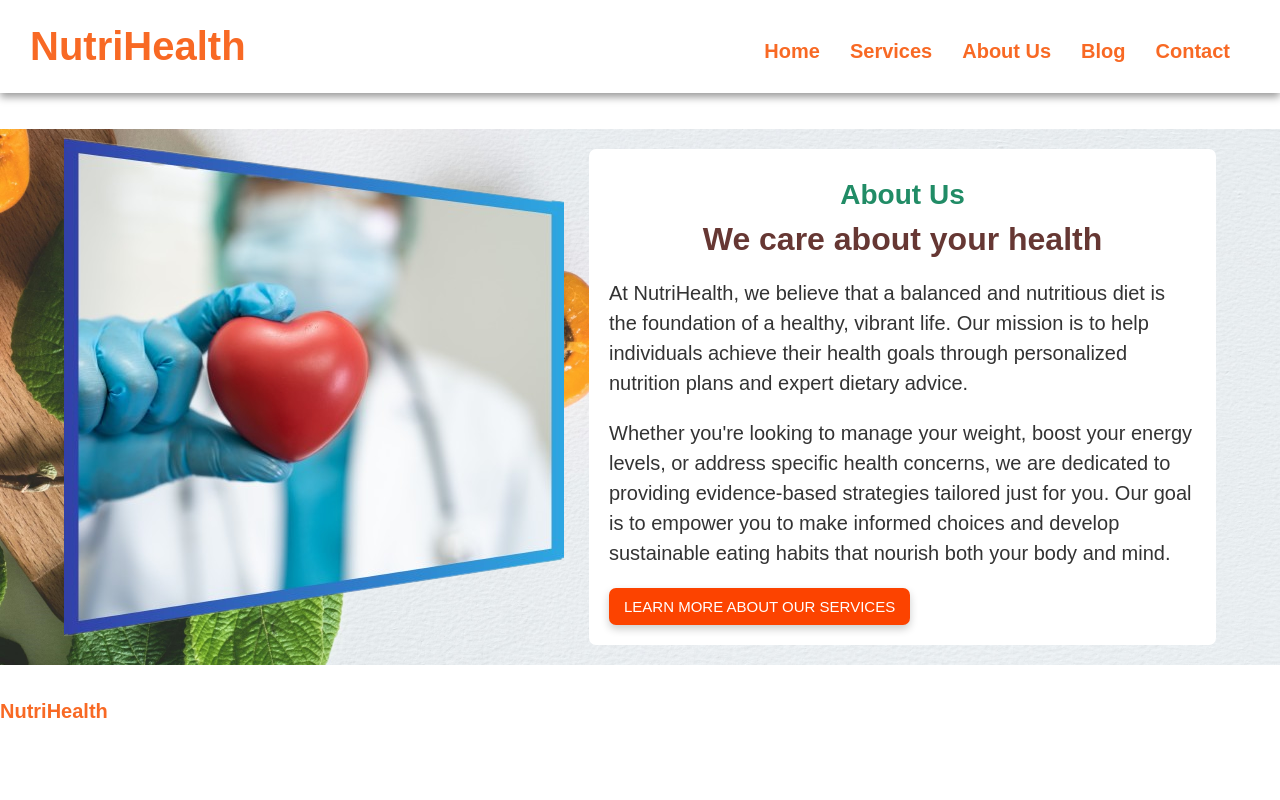
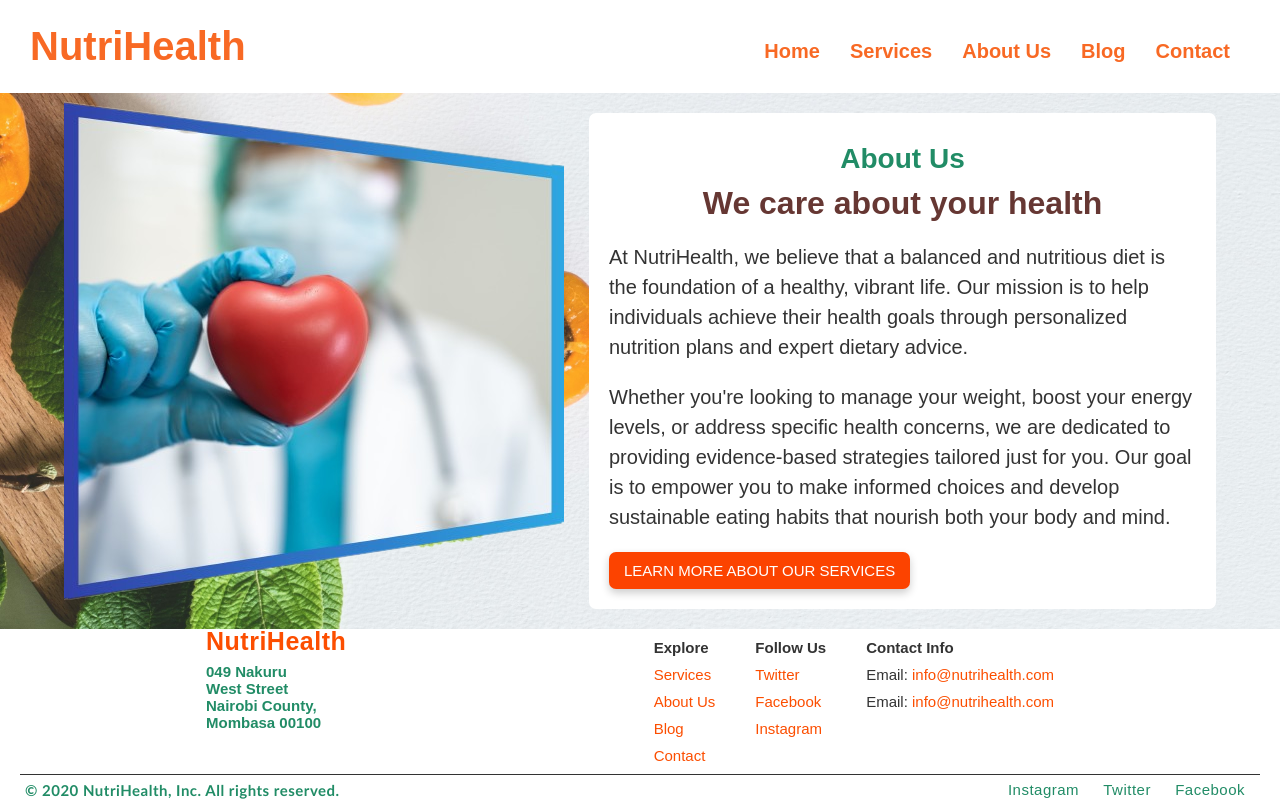
Before and after one commit to MercyKai/Website, a plain HTML site: page Website/about.html in a window 1280 px wide. Drawn offline with Linux system fonts and the light colour scheme.

Commit message:
Update style.css

```diff
--- a/Website/assets/css/style.css
+++ b/Website/assets/css/style.css
@@ -329,102 +329,105 @@ textarea {
 .form-group + .form-group {
     margin-top: 20px;
 }
-
-.footer {
-    margin-top: 0;
-    background-color: white;
-    color: white;
-    padding: 0;
-    position: relative;
-    bottom: 0;
-    width: 100%;
-    box-sizing: border-box;
-    max-height: 100px;
-   /* box-shadow: 0 -4px 8px rgba(0, 0, 0, 0.6); */
-}
-.links-section, .contact-section {
-    width: 45%;
+.footer-container {
+  display: flex;
+  padding: 0 20px;
+  flex-direction: column;
+  font-size: 15px;
 }
 
-.links-section h2, .contact-section h2 {
-    font-size: 24px;
-    margin-bottom: 10px;
+.footer a {
+  color: #fc4e00;
+  text-decoration: none;
+  transition: 0.3s;
 }
 
-.links-section ul {
-    list-style-type: none;
-    padding: 0;
+.footer a:hover {
+  color: green;
 }
 
-.links-section li {
-    margin-bottom: 10px;
+.footer ul {
+  padding: 0 20px;
+  text-decoration: none;
+  color: #333;
+  list-style-type: none;
+  margin: 0;
 }
 
-.links-section li a {
-    color: white;
-    text-decoration: none;
+.footer li {
+  margin: 10px 0;
 }
 
-.links-section li span {
-    margin-right: 10px;
+.footer span {
+  font-weight: bold;
 }
 
-.contact-section p {
-    margin: 5px 0;
-}
-.footer-top{
-    background-color: blue;
+.footer h3 {
+  color: #fc4e00;
+  line-height: 1.5rem;
+  font-size: 25px;
+  letter-spacing: 0.5px;
+  margin: 0;
 }
 
-.footer-top .container {
-    display: ;
-    gap: 30px;
+.footer p {
+  color: #218c66;
+  font-weight: bold;
+  margin-top: 10px;
 }
 
-.quick-links {
-    color: white;
+.link-row {
+  padding: 0 15%;
+  display: flex;
+  justify-content: space-between;
 }
 
-.footer-content {
-    display: flex;
-    align-items: center;
-    justify-content: space-between;
-    gap: 0px;
-    max-width: 100%;
-    margin: 0;
-    color: #f86924;
-    font-size: 15px;
-    background-color: green;
+.address-column {
+  display: flex;
+  flex-direction: column;
+  flex-wrap: wrap;
+}
+
+.link-column {
+  display: flex;
+}
+
+.social-row {
+  display: flex;
+  align-items: center;
+  justify-content: space-between;
+  padding: 5px 5px;
+  border-top: 1px solid #333;
+}
+
+.social-row p {
+  color: #218c66;
+  line-height: 15px;
+  font-size: 15px;
+  letter-spacing: 0.5px;
+}
+
+.social-column a {
+  text-decoration: none;
+  padding: 10px;
+  color: #218c66;
+  line-height: 20px;
+  font-size: 15px;
+  letter-spacing: 0.5px;
+  background-color: ;
+}
+
+.social-column a:hover {
+  color: #218c66;
+}
+
+.copyright-column p {
+  margin: 0;
+  font-weight: bold;
+  font-family: calibri,sans-serif;
 
 }
 
-h3{
-    color: #f86924;
-    font-size: 20px;
-}
-
-.quick-links, .social-media, .contact-info {
-    flex: 1;
-    margin: 0 20px;
-}
-
-.footer-links, .social-links, .contant-links{
-    margin-top: 10px;
-}
-
-.footer-links li,
-.social-links li,
-.contant-links li {
-    margin-top: 10px;
-}
-
-.footer-bottom {
-    text-align: center;
-    margin-top: 10px;
-    margin-bottom:px;
-    color: #f86924;
-    font-weight: bold;
-}
 
 @media (max-width: 768px) {
 
@@ -468,28 +471,41 @@ h3{
                 width: 100%;
             }
 
-            .footer-content {
-                flex-direction: column;
-                align-items: center;
-                padding: 0;
-                margin: 0;
-            }
-
-            .quick-links, .social-media, .contact-info {
-                margin: 10px 0;
-                width: 100%;
-                text-align: center;
-            }
-
-            .footer-bottom {
-                margin-top: 10px;
-                margin-bottom: 0;
-                width: 100%;
-
-            }
-
             .nutrition-form {
                 padding: 20px;
                 max-width: 100%;
             }
 }
+
+@media (max-width: 600px) {
+            .link-column {
+                flex-direction: column;
+
+            }
+            .link-column ul {
+                padding: 0;
+                margin: 0;
+                max-height: auto;
+
+            }
+
+            .link-row {
+                flex-direction: column;
+                padding: 5px;
+
+
+            }
+
+            .footer {
+                padding: 0 20px;
+
+            }
+
+            .social-row {
+                flex-direction: column;
+                padding: 10px 0;
+            }
+
+            .copyright-column p {
+                line-height: 10px;
+            }
```
